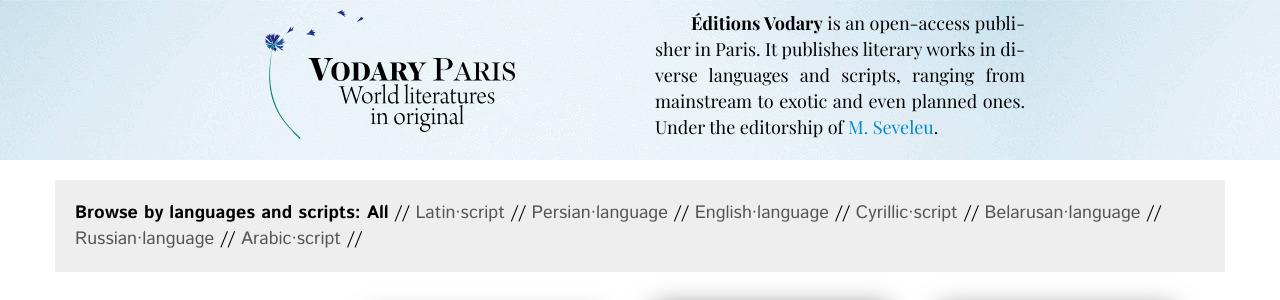
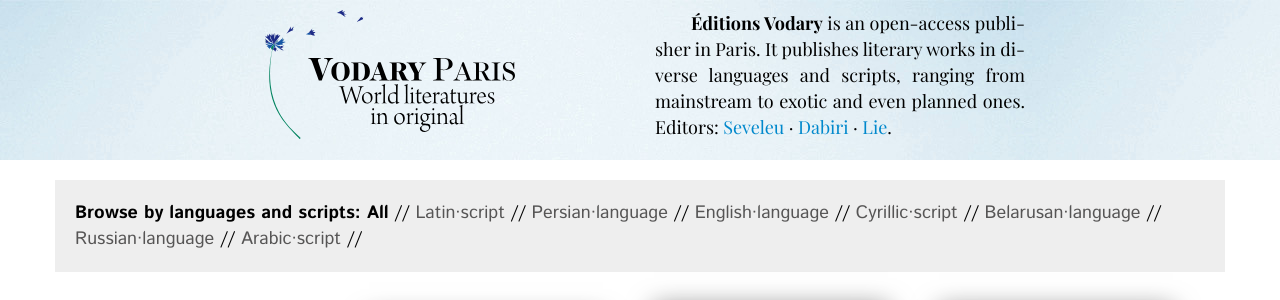
Before and after one commit to mlare/vodary, a Jekyll site: the page built from index.html, in a window 1280 px wide. Shown: the top 300 px of the page. Built offline with Jekyll 4.4.1, drawn with Linux system fonts in a browser that asks for light colours; some web fonts are replaced; Markdown is read by kramdown in place of the engine named in the settings; the list of posts is cut into pages by our own code.

Commit message:
Update header.html

```diff
--- a/_includes/header.html
+++ b/_includes/header.html
@@ -22,7 +22,8 @@
 
       <div class="span4">
        <p>{{ site.description }}
-       Under the editorship of <a href="/tag/Belarusan·language/">M. Seveleu</a>.</p>
+       <!---Under the editorship of <a href="/tag/Belarusan·language/">M. Seveleu</a>.-->
+       Editors: <a href="/tag/Belarusan·language/">Seveleu</a> · <a href="/tag/Persian·language/">Dabiri</a> · <a href="/tag/English·language/">Lie</a>.</p>
       </div>
 
 
```
